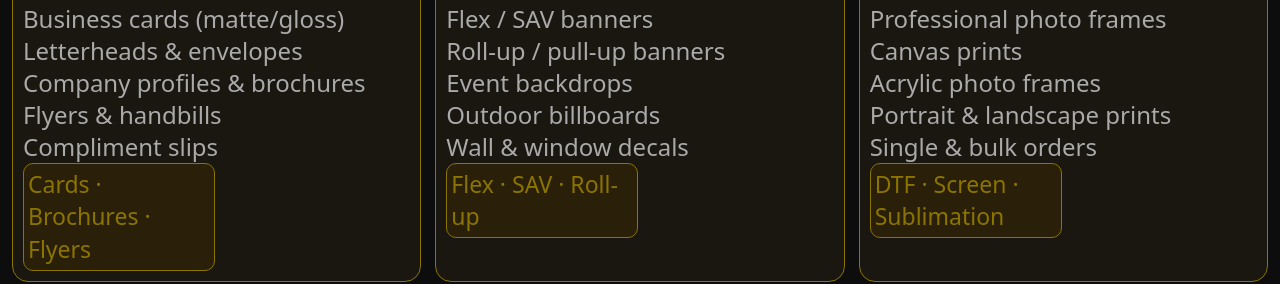
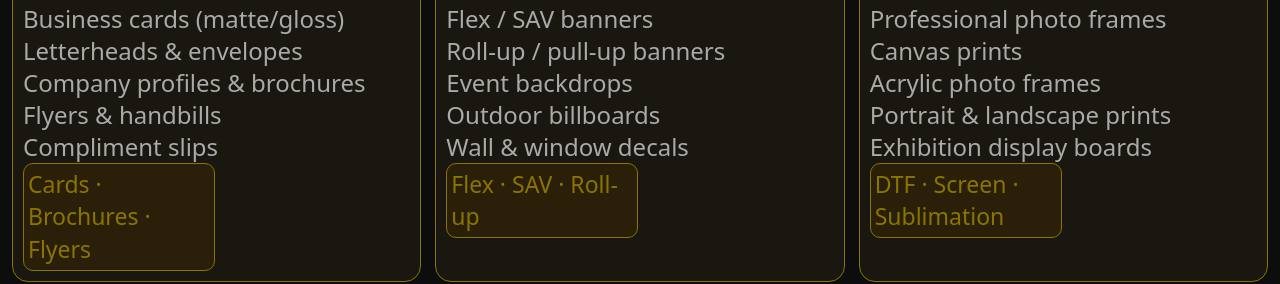
Before and after one commit to my-official-project/g.o-media-and-printing, a website: page services.html in a window 1280 px wide. Shown: the part 900-1184 px from the top of the page. Drawn offline with Linux system fonts and the light colour scheme.

Commit message:
edit service info for fifth list item on sixth card

```diff
--- a/services.html
+++ b/services.html
@@ -177,7 +177,7 @@
                     <ul>Canvas prints</ul>
                     <ul>Acrylic photo frames</ul>
                     <ul>Portrait & landscape prints</ul>
-                    <ul>Single & bulk orders</ul>
+                    <ul>Exhibition display boards</ul>
                 </li>
 
                 <p class="bg-[#2a1f08] text-[#8b7500] border border-[#8b7500] w-[50vw] rounded-[10px] p-1 text-sm md:text-[22px] lg:w-[15vw] lg:text-[23px]">DTF · Screen · Sublimation</p>
```
